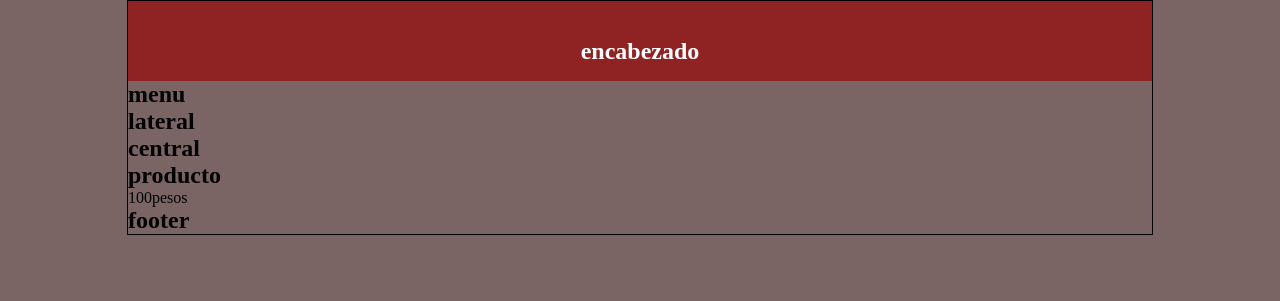
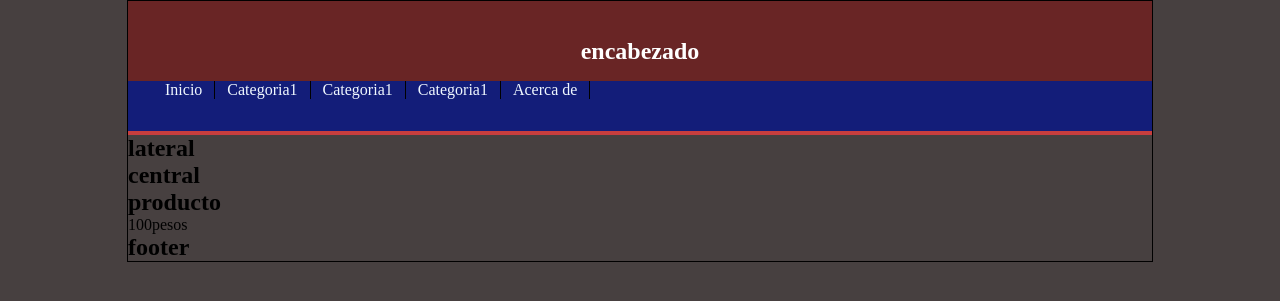
Before and after one commit to Dyro866/pruebaPHP, a PHP site: page / in a window 1280 px wide. Shown: the top 301 px of the page. Run offline with PHP 8.4, Linux system fonts and the light colour scheme.

Commit message:
Cambio botones

```diff
--- a/index.html
+++ b/index.html
@@ -14,7 +14,23 @@
         </header>
 
         <nav id="menu">
-            <h2>menu</h2>
+           <ul>
+                <li>
+                    <a href="#">Inicio</a>
+                </li>
+                <li>
+                    <a href="#">Categoria1</a>
+                </li>
+                <li>
+                    <a href="#">Categoria1</a>
+                </li>
+                <li>
+                    <a href="#">Categoria1</a>
+                </li>
+                <li>
+                    <a href="#">Acerca de</a>
+                </li>
+            </ul>
         </nav>
 
         <div id="content">
--- a/style.css
+++ b/style.css
@@ -8,7 +8,7 @@ padding: 0px;
 
 body{
 
-    background-color: #7a6464;
+    background-color: #474040;
 
 }
 
@@ -20,9 +20,44 @@ body{
 
 #header{
     height: 80px;
-    background-color: #8f2323;
+    background-color: #692525;
     color: white;
     text-align: center;
     line-height: 100px;
 
 }
+
+#menu{
+    background-color: #131d79;
+    color: aliceblue;
+    height: 50px;
+    border-bottom: 4px solid #c73e3e;
+}
+
+#menu ul{
+    list-style: none;
+    text-decoration: none;
+    margin: 0px auto;
+    margin-left: 25px;
+}
+
+#menu ul li{
+    line-height; 55px;
+    float: left;
+    border-right: 1px solid #000;
+
+
+}
+
+#menu a{
+    display: block;
+    color: aliceblue;
+    text-decoration: none;
+    padding-left: 12px;
+    padding-right: 12px;
+}
+
+#menu a:hover{
+    background-color: #c73e3e;
+    color: white;
+}
```
